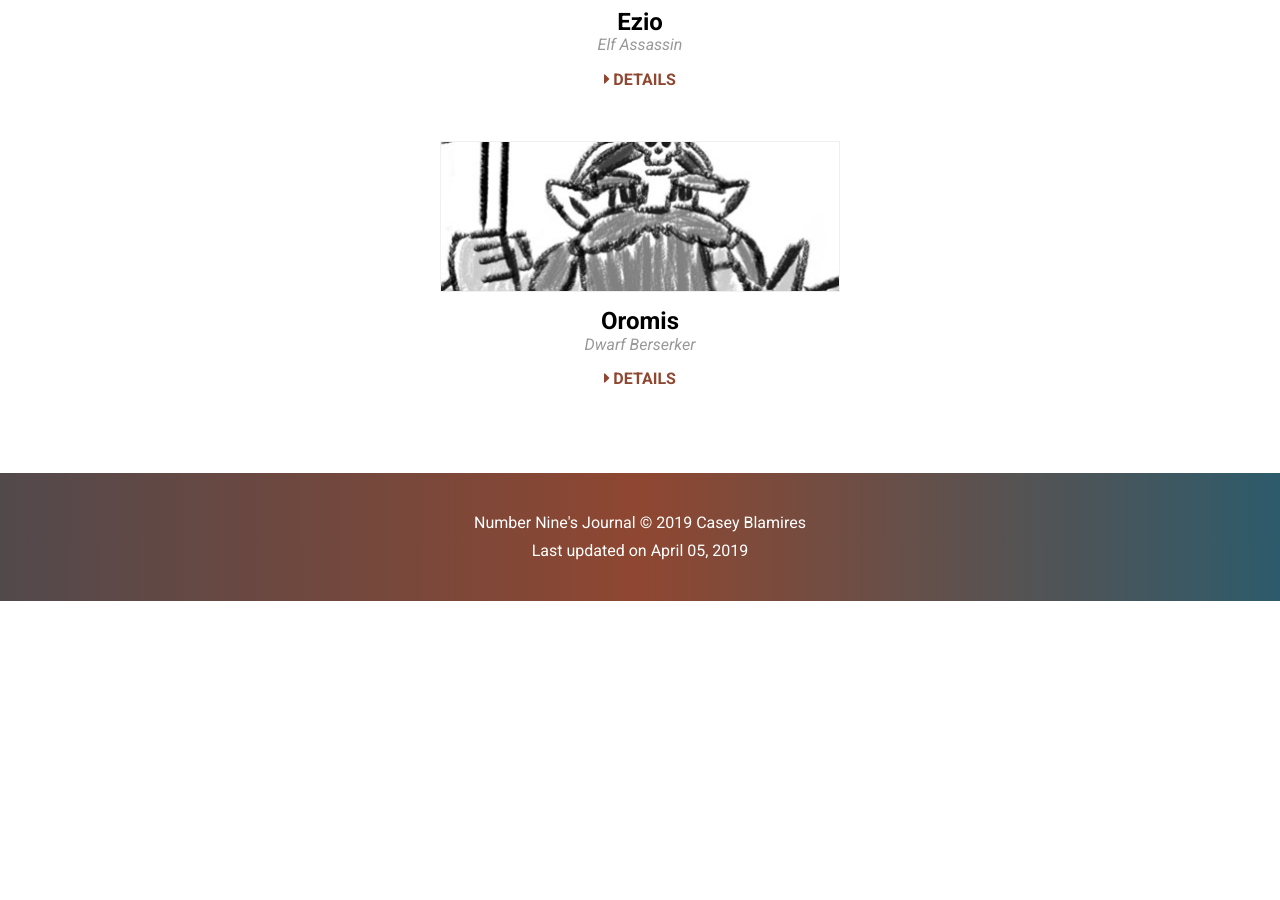
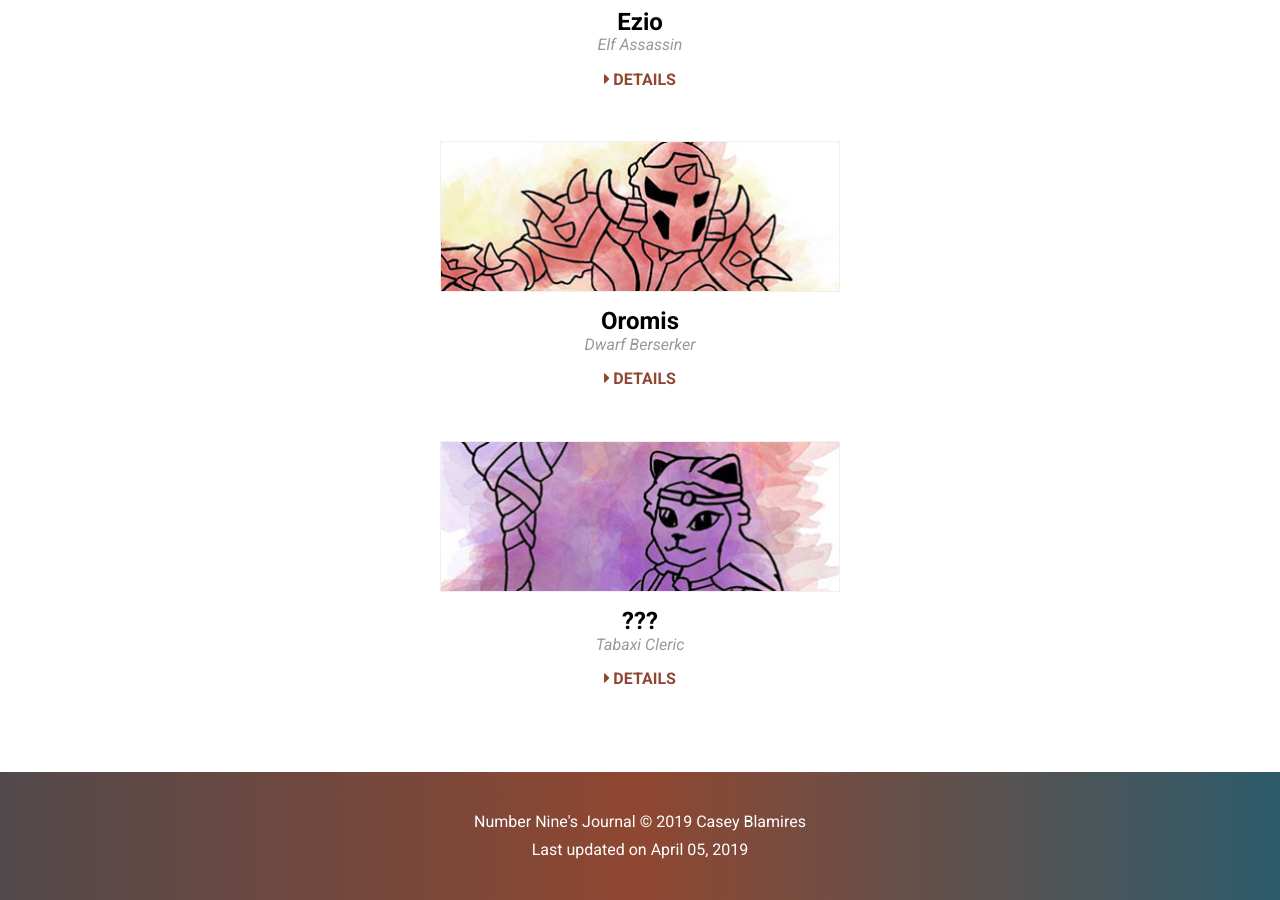
Before and after one commit to clblamires/ninesjournal, a Jekyll site: the page built from party/list.html, in a window 1280 px wide and 900 px high, scrolled down 1746 px. Built offline with Jekyll 4.4.1, drawn with Linux system fonts in a browser that asks for light colours; before the commit the page ends 2347 px from its top, so only the background shows below that.

Commit message:
New images for party

```diff
--- a/_layouts/party.html
+++ b/_layouts/party.html
@@ -17,6 +17,7 @@
                 <li><a href="{{ site.url }}/party/petra">Petra</a></li>
                 <li><a href="{{ site.url }}/party/ezio">Ezio</a></li>
                 <li><a href="{{ site.url }}/party/oromis">Oromis</a></li>
+                <li><a href="{{ site.url }}/party/tabaxi">???</a></li>
             </ul>
         </nav>
         {{ content }}
--- a/party/hebo.html
+++ b/party/hebo.html
@@ -34,4 +34,3 @@ permalink: /party/hebo/
 <p>
     Because he is the smallest of our group (and possibly the most sympathetic), I feel somewhat responsible for Hebo's well-being and safety. Ezio initially did not trust Hebo, but I think all can agree that Hebo has been an asset to us in battle.
 </p>
-<p class="signature">Number Nine</p>
--- a/party/list.html
+++ b/party/list.html
@@ -87,3 +87,17 @@ permalink: /party/list/
         Details
     </a>
 </div>
+
+<div class="party padding">
+    <a href="{{ site.url }}/party/tabaxi">
+        <img src="{{ site.url }}/images/tabaxi_listimage.jpg" alt="" class="party-image">
+    </a>
+    <div class="party-details">
+        <span class="party-name">???</span>
+        <span class="party-class">Tabaxi Cleric</span>
+    </div>
+    <a href="{{ site.url }}/party/tabaxi" class="text-center">
+        <i class="fas fa-caret-right"></i>
+        Details
+    </a>
+</div>
```
Also changed, not shown: party/tabaxi.html (added, +23 -0 lines), images/ezio.jpg, images/ezio_listimage.jpg, images/hebo.jpg, images/hebo_listimage.jpg, images/luna_listimage.jpg, images/nine_listimage.jpg, images/oromis_listimage.jpg, images/petra.jpg, images/petra_listimage.jpg, images/tabaxi_listimage.jpg, 5 other files.
